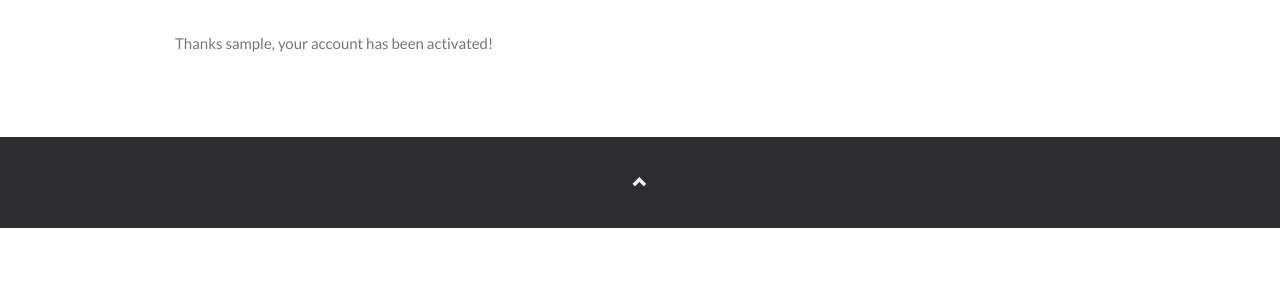
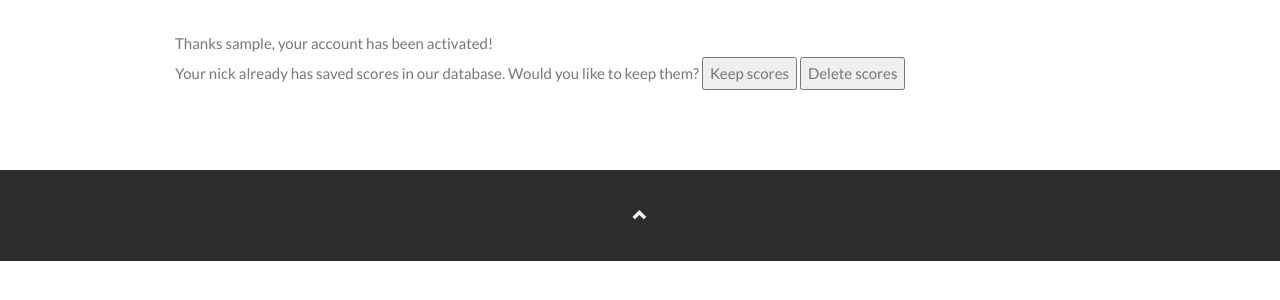
Before and after one commit to bh-full-stack/Leaderboard, a Laravel app: page /sign-up/activation/1 in a window 1280 px wide. Shown: the part 50-350 px from the top of the page. Run offline with Laravel 8, Linux system fonts and the light colour scheme; tables that the repository leaves empty hold one stand-in row (values such as "Sample post"); settings files or empty folders that the repository lacks are supplied; parts of the project's set-up code (start-up, migrations or seed data) failed here and were passed over; some libraries are stand-ins or nearby versions.

Commit message:
Handle old rounds - to be finished

```diff
--- a/app/Http/Controllers/SignUpController.php
+++ b/app/Http/Controllers/SignUpController.php
@@ -5,6 +5,7 @@ namespace App\Http\Controllers;
 use App\Mail\SignUpActivation;
 use App\Player;
 use Carbon\Carbon;
+use Illuminate\Foundation\Testing\RefreshDatabase;
 use Illuminate\Http\Request;
 use Illuminate\Support\Facades\Hash;
 use Illuminate\Support\Facades\Mail;
@@ -40,10 +41,23 @@ class SignUpController extends Controller
         if ($player) {
             $player->activated_at = Carbon::now();
             $player->save();
+            $roundCount = $player->rounds()->count();
 
-            return view("activation-success", ["player" => $player]);
+            return view(
+                "activation-success",
+                [
+                    "player" => $player,
+                    "roundCount" => $roundCount
+                ]
+            );
         } else {
             return view("activation-failure");
         }
     }
+
+    public function handleOldScores(Request $request) {
+        if ($request->post("action") == "delete") {
+
+        }
+    }
 }
--- a/app/Player.php
+++ b/app/Player.php
@@ -12,7 +12,7 @@ class Player extends Model
 
 
     public function rounds() {
-        return $this->hasMany("Round");
+        return $this->hasMany(Round::class);
     }
 
     public static function getByNick($nick) {
--- a/app/Round.php
+++ b/app/Round.php
@@ -3,11 +3,15 @@
 namespace App;
 
 use Illuminate\Database\Eloquent\Model;
+use Illuminate\Database\Eloquent\SoftDeletes;
 use Illuminate\Support\Facades\DB;
 
 class Round extends Model
 {
+    use SoftDeletes;
+
     protected $fillable = ['game', 'score', 'player_id', 'location_id'];
+    protected $dates = ['created_at', 'updated_at', 'deleted_at'];
 
     public function player() {
         return $this->belongsTo('Player');
--- a/resources/views/activation-success.blade.php
+++ b/resources/views/activation-success.blade.php
@@ -2,4 +2,12 @@
 
 @section('content')
     Thanks {{ $player->nick }}, your account has been activated!
+    @if ($roundCount)
+        <form action="sign-up/handle-old-scores" method="post">
+            {{ csrf_field() }}
+            Your nick already has saved scores in our database. Would you like to keep them?
+            <button name="action" value="keep">Keep scores</button>
+            <button name="action" value="delete">Delete scores</button>
+        </form>
+    @endif
 @endsection
--- a/routes/web.php
+++ b/routes/web.php
@@ -14,5 +14,5 @@
 Route::get('/', 'TopScoresController@index');
 
 Route::resource('/sign-up', 'SignUpController');
-
 Route::get('/sign-up/activation/{activation_code}', 'SignUpController@activate');
+Route::post('/sign-up/handle-old-scores', 'SignUpController@handleOldScores');
```
Also changed, not shown: database/migrations/2018_01_18_120445_add_deleted_at_to_rounds_table.php (added).
